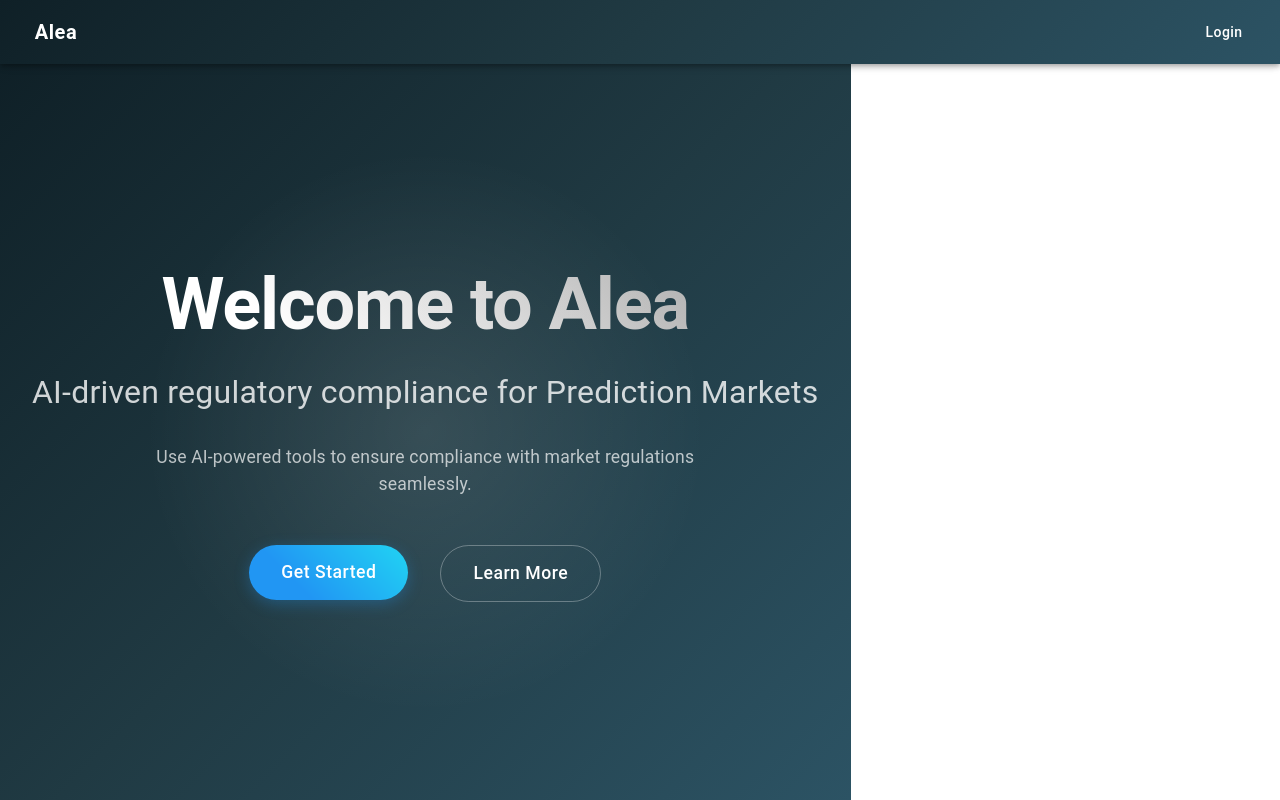
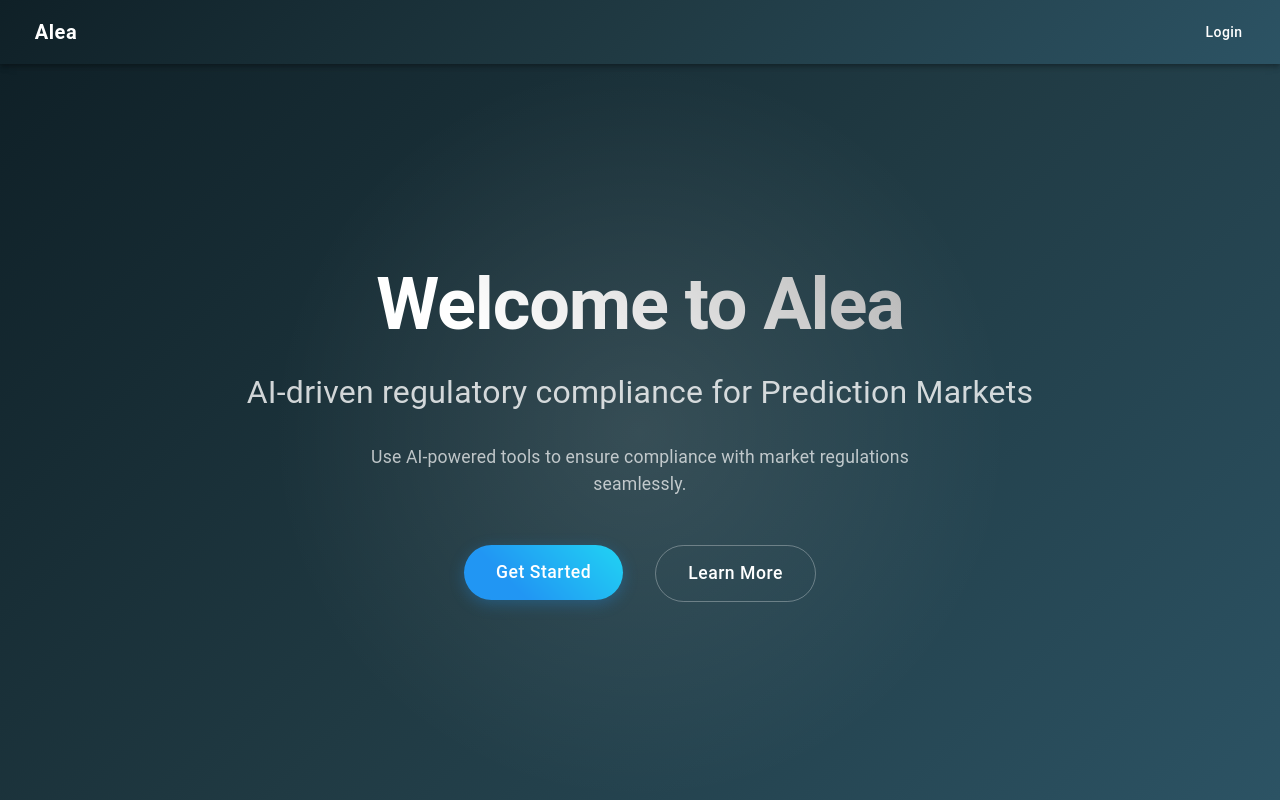
Before and after one commit to mihir2310/gamblingregulatory, a React (Vite) app in the folder FRONTEND/: page / in a window 1280 px wide. Built offline with nearby package versions, Linux system fonts and the light colour scheme.

Commit message:
removed whitespace

```diff
--- a/FRONTEND/src/pages/Dashboard.jsx
+++ b/FRONTEND/src/pages/Dashboard.jsx
@@ -117,27 +117,31 @@ function Dashboard() {
   }, [editingProjectIndex]);
 
   return (
-    <Box sx={{
-      display: 'flex',
-      width: '100%',
-      height: '100%',
-      background: '#f8f9fa'
-    }}>
+    <Box
+      sx={{
+        width: '100vw',
+        height: 'calc(100vh - 64px)',
+        display: 'flex',
+        position: 'fixed',
+        top: '64px',
+        left: 0,
+        background: '#f8f9fa',
+        overflow: 'hidden'
+      }}
+    >
       {/* Sidebar */}
       <Paper
         elevation={0}
         sx={{
           width: '280px',
-          minWidth: '280px',
+          height: '100%',
           background: 'white',
-          height: '100%',
           borderRight: '1px solid rgba(0,0,0,0.08)',
           display: 'flex',
           flexDirection: 'column',
           gap: '1.5rem',
-          p: '2rem',
-          position: 'sticky',
-          top: '64px',
+          padding: '2rem',
+          overflow: 'auto'
         }}
       >
         <Typography
@@ -262,12 +266,13 @@ function Dashboard() {
       <Box
         sx={{
           flex: 1,
+          height: '100%',
+          overflow: 'auto',
           p: { xs: 2, md: 4 },
           display: 'flex',
           flexDirection: 'column',
           alignItems: 'center',
-          justifyContent: 'center',
-          width: '100%',
+          justifyContent: selectedProject ? 'flex-start' : 'center'
         }}
       >
         {selectedProject?.documents?.[0] ? (
--- a/FRONTEND/src/pages/Home.jsx
+++ b/FRONTEND/src/pages/Home.jsx
@@ -8,15 +8,17 @@ function Home() {
   return (
     <Box
       sx={{
-        width: '100%',
-        minHeight: '100%',
+        width: '100vw',
+        height: 'calc(100vh - 64px)',
         background: 'linear-gradient(135deg, #0f2027 0%, #203a43 50%, #2c5364 100%)',
         color: 'white',
         display: 'flex',
         flexDirection: 'column',
         justifyContent: 'center',
         alignItems: 'center',
-        position: 'relative',
+        position: 'fixed',
+        top: '64px',
+        left: 0,
         overflow: 'hidden',
         '&::before': {
           content: '""',
@@ -30,7 +32,7 @@ function Home() {
         }
       }}
     >
-      <Container maxWidth={false} sx={{ width: '100%', px: { xs: 2, sm: 3, md: 4 } }}>
+      <Container maxWidth="md" sx={{ width: '100%' }}>
         <motion.div
           initial={{ opacity: 0, y: 20 }}
           animate={{ opacity: 1, y: 0 }}
```
